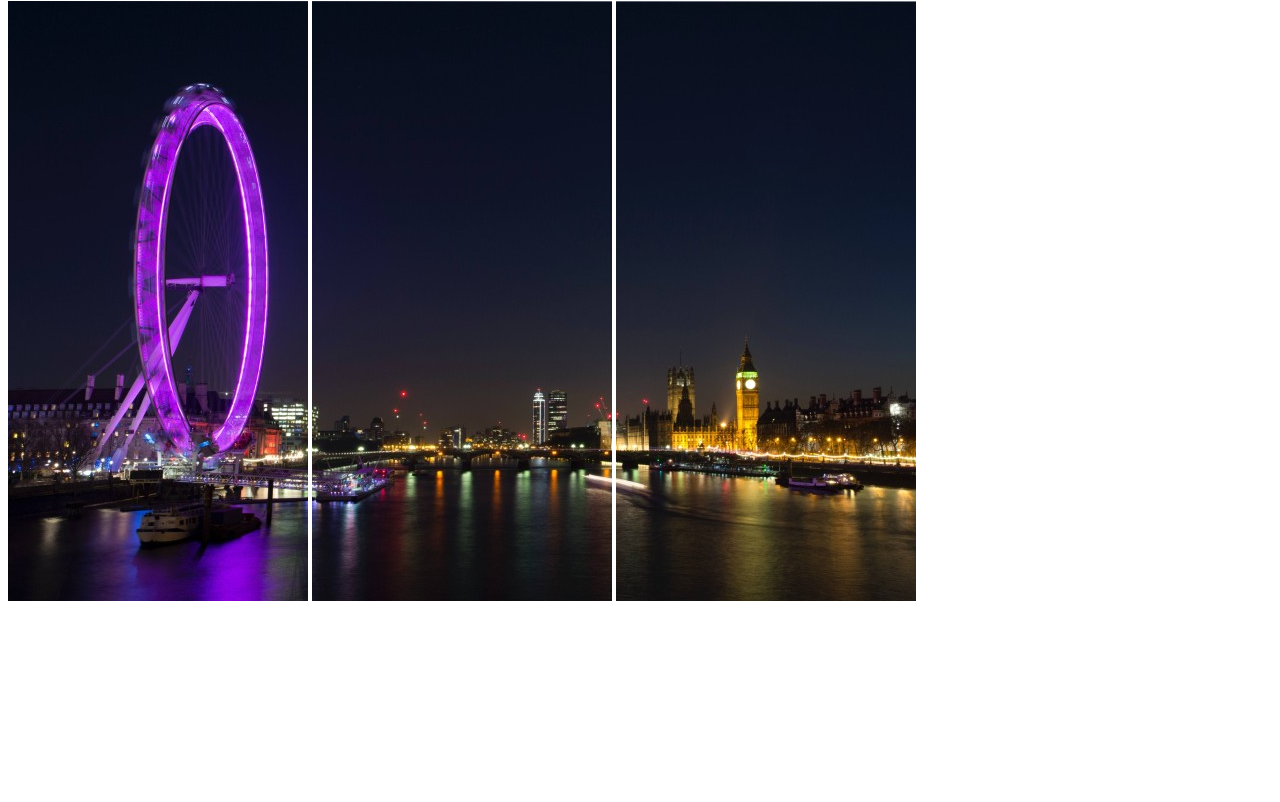
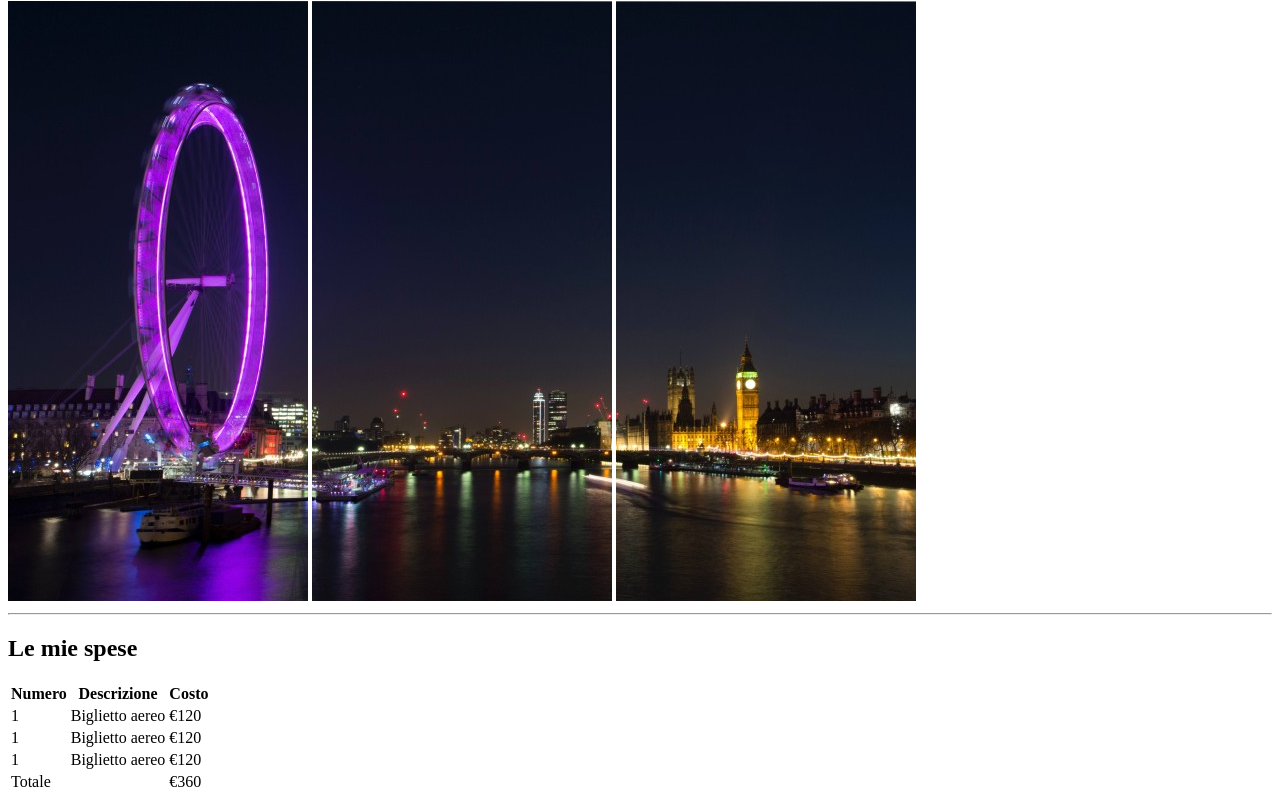
Before and after one commit to olgas-class/html-londra, a plain HTML site: page index.html in a window 1280 px wide. Shown: the part 79-881 px from the top of the page. Before the commit the page ends 800 px from the top, so only its background shows below. Drawn offline with Linux system fonts and the light colour scheme.

Commit message:
add: expences section

```diff
--- a/index.html
+++ b/index.html
@@ -17,10 +17,61 @@
             <img src="img/pexels-bill-emrich-230794-2.jpg" alt="Big Ben">
         </div>
         <!-- /Blocco delle immgini (Hero) -->
+
     </header>
     <!-- /Header -->
+    <hr>
+    <!-- Main -->
+    <main>
+        <!-- Sezione spese -->
+        <section>
+            <h2>Le mie spese</h2>
+            <!-- Table -->
+            <table>
+                <thead>
+                    <tr>
+                        <th>Numero</th>
+                        <th>Descrizione</th>
+                        <th>Costo</th>
+                    </tr>
+                </thead>
+                <tbody>
+                    <tr>
+                        <td>1</td>
+                        <td>Biglietto aereo</td>
+                        <td>&euro;120</td>
+                    </tr>
+                    <tr>
+                        <td>1</td>
+                        <td>Biglietto aereo</td>
+                        <td>&euro;120</td>
+                    </tr>
+                    <tr>
+                        <td>1</td>
+                        <td>Biglietto aereo</td>
+                        <td>&euro;120</td>
+                    </tr>
+                </tbody>
+                <tfoot>
+                    <tr>
+                        <td colspan="2">Totale</td>
+                        <td>€360</td>
+                    </tr>
+                </tfoot>
+            </table>
+            <!-- /Table -->
+        </section>
+        <!-- /Sezione spese -->
 
-    <!-- Main -->
+        <!-- Sezione cose da fare -->
+        <!-- /Sezione cose da fare -->
+
+        <!-- Sezione info -->
+        <!-- /Sezione info -->
+
+        <!-- Sezione foto -->
+        <!-- /Sezione foto -->
+    </main>
     <!-- /Main -->
 
     <!-- Footer -->
```
